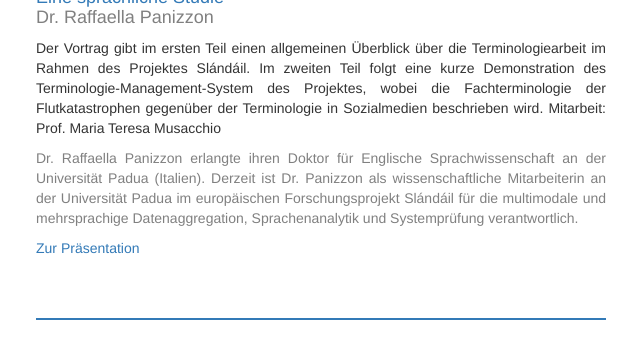
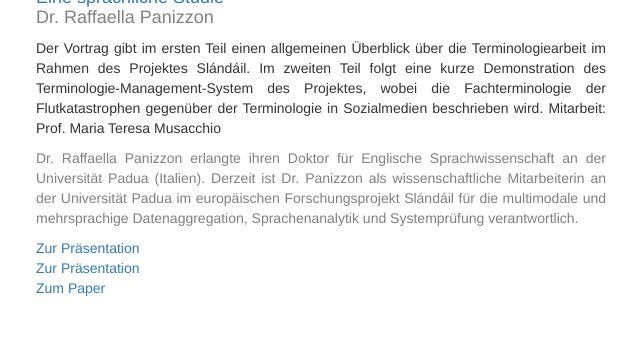
Before and after one commit to susedev/test, a Jekyll site: the page built from dokumentation.html, in a window 1280 px wide and 900 px high, scrolled down 6797 px, cut to the strip 0-346 px from the top of the window. Shown: the whole strip, without its empty margins (229-869 px from the left). Built offline with Jekyll 4.4.1, drawn with Linux system fonts in a browser that asks for light colours; nearby versions of some CDN libraries.

Commit message:
Update dokumentation.html

```diff
--- a/dokumentation.html
+++ b/dokumentation.html
@@ -176,7 +176,9 @@ Eine sprachliche Studie<br />
 
 <p style="text-align: justify;"><span style="color: #808080;">Dr. Raffaella Panizzon erlangte ihren Doktor für Englische Sprachwissenschaft an der Universität Padua (Italien). Derzeit ist Dr. Panizzon als wissenschaftliche Mitarbeiterin an der Universität Padua im europäischen Forschungsprojekt Slándáil für die multimodale und mehrsprachige Datenaggregation, Sprachenanalytik und Systemprüfung verantwortlich.</span></p>
 <a href="https://www.dropbox.com/s/frfss32d7nwioje/Raffaella%20Panizzon_Soziale%20Medien%20in%20der%20Krisenkommunikation_KommunikationsFluten%20EIJK.pdf?raw=1" target="_blank">Zur Präsentation</a>
-
+<p><a href="https://www.dropbox.com/s/y54mfl8vwqtw4uq/Gerhard%20Heyer_Slandail_KommunikationsFluten%20EIJK.pdf?raw=1" target="_blank">Zur Präsentation</a> </br>
+<a href="{{ site.base_url }}/media/Musacchio et al_2015_Soziale Medien in der Krisenkommunikation.pdf" target="_blank">Zum Paper</a>
+</p>
 <p style="text-align: justify;">&nbsp;</p>
 <p style="text-align: justify;">&nbsp;</p>
 
```
